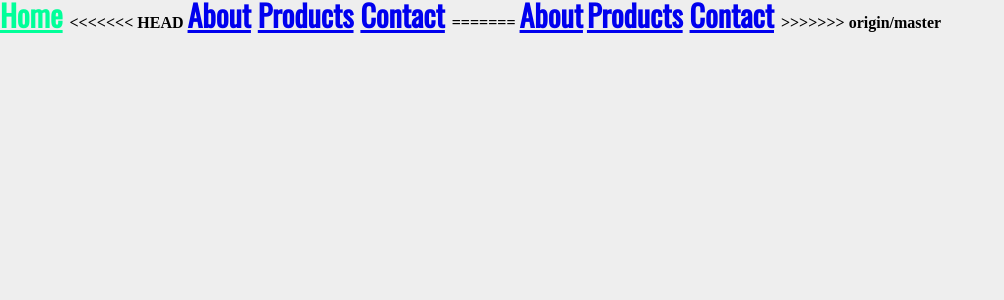
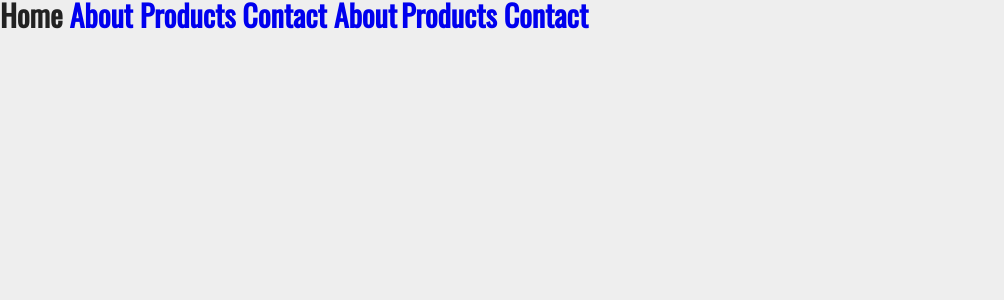
Before and after one commit to OAVE1516/oave1516.github.io, a PHP site: page /bryan.html in a window 1280 px wide. Shown: the top 300 px of the page, without its empty margins (0-1004 px from the left). Run offline with PHP 8.4, Linux system fonts and the light colour scheme.

Commit message:
deleted some crap
i don't know where this crap came from so i just deleted

```diff
--- a/bryan.html
+++ b/bryan.html
@@ -9,15 +9,12 @@
         <nav>
 	   <ul>
 		  <li> <a href="">Home</a> </li>
-<<<<<<< HEAD
 		  <li> <a href="/About">About</a> </li>
 		  <li> <a href="/Store">Products</a> </li>
 		  <li> <a href="/Contact">Contact</a> </li>
-=======
 		  <li> <a href="/about">About</a></li>
 		  <li> <a href="/store">Products</a> </li>
 		  <li> <a href="/contact">Contact</a> </li>
->>>>>>> origin/master
 	   </ul>
     </nav>
     </body>
--- a/css/bryan.css
+++ b/css/bryan.css
@@ -15,12 +15,9 @@ nav li {
     font-style: bold;
 }
 nav a {
-<<<<<<< HEAD
     text-decoration: none;
 }
 nav a:visited {
-=======
     color: #222;
->>>>>>> origin/master
     text-decoration: none;
 }
```
